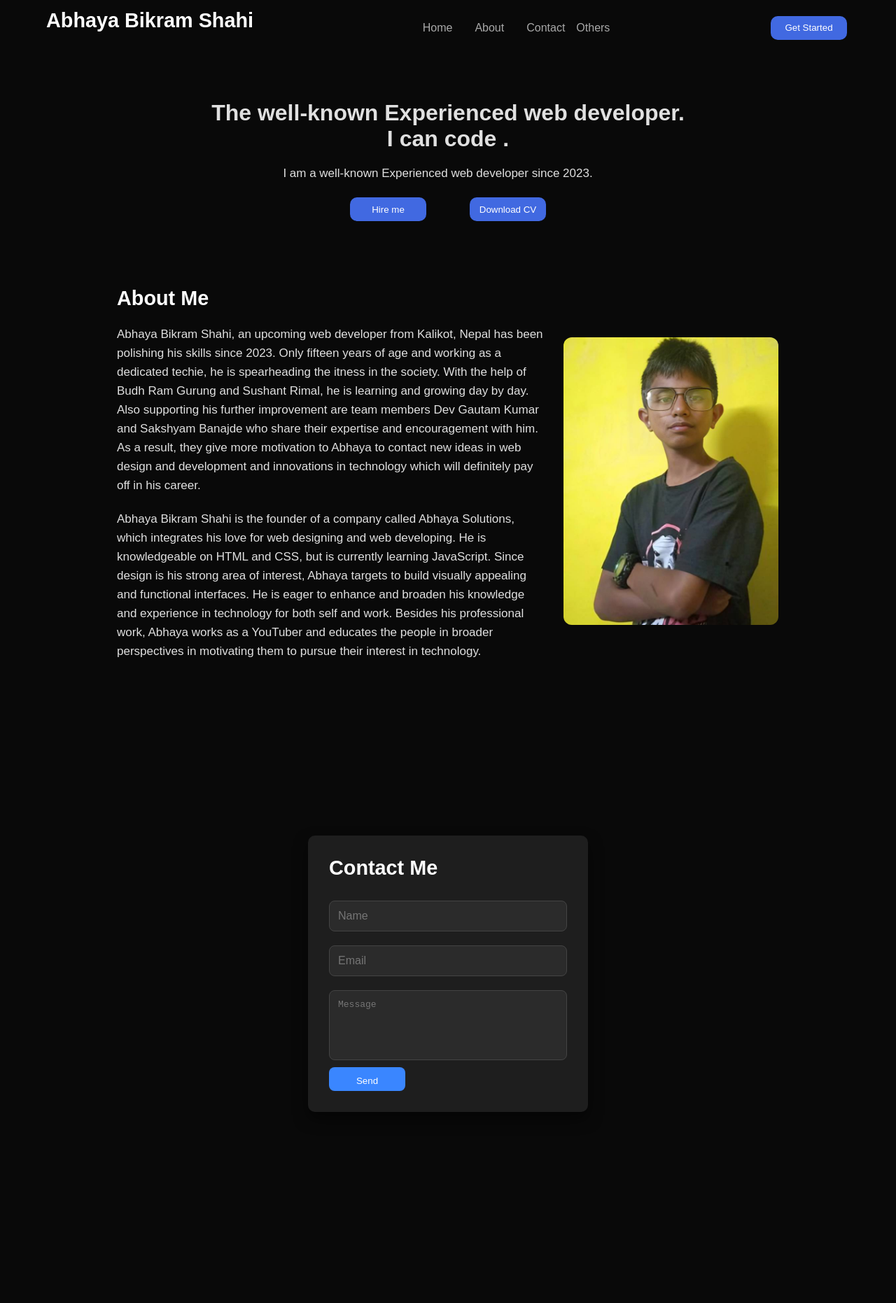
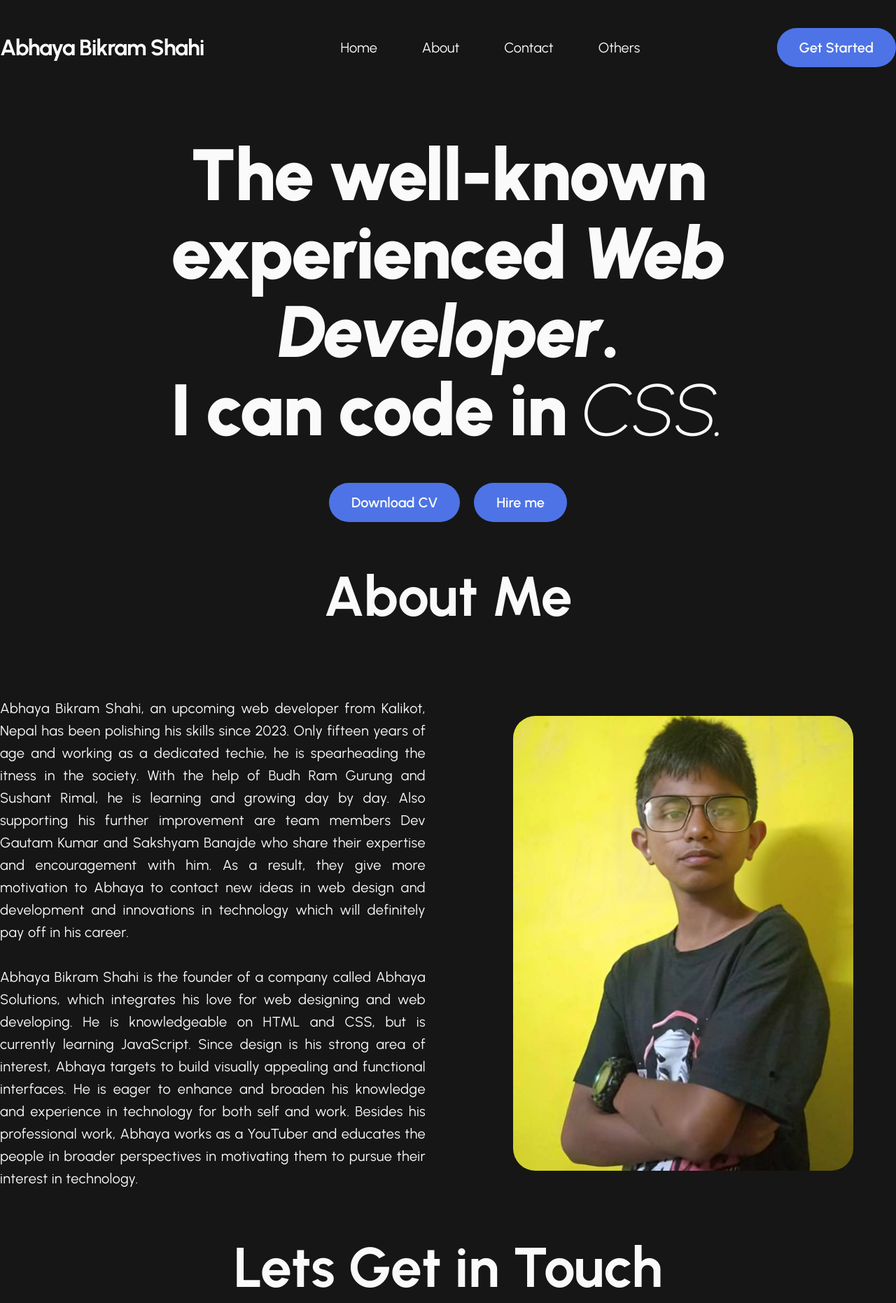
Before and after one commit to developer-abhaya/update, a plain HTML site: page index.html in a window 1280 px wide. Shown: the top 1862 px of the page at 70% size. Before the commit the page ends 1791 px from the top, so only its background shows below. Drawn offline with Linux system fonts and the light colour scheme.

Commit message:
add: Initial redesign

```diff
--- /dev/null
+++ b/animation.css
@@ -0,0 +1,72 @@
+/* Transitions */
+header nav ul a:not(.sub-menu-link),
+header .has-sub-menu span {
+  transition-property: transform, color;
+}
+
+header nav ul a:not(.sub-menu-link):hover,
+header .has-sub-menu span:hover {
+  transform: translate3d(0, -0.75rem, 0);
+  color: var(--primary);
+}
+
+.has-sub-menu .sub-menu {
+  transition-property: transform, opacity, visibility;
+}
+
+.has-sub-menu:hover .sub-menu {
+  transform: translate3d(0, 0, 0);
+  opacity: 1;
+  visibility: visible;
+}
+
+.sub-menu .sub-menu-link {
+  width: calc(300px - 4rem);
+  padding: 1rem;
+  border: 2px solid transparent;
+  border-radius: 0.75rem;
+  transition-property: background-color, border;
+}
+
+.sub-menu .sub-menu-link:hover {
+  background-color: var(--mid-dark-2);
+  border: 2px solid var(--light-dark);
+}
+
+button {
+  transition-property: background-color, transform;
+}
+
+button:hover {
+  background-color: var(--primary-dark);
+  transform: scale(1.05);
+}
+
+input,
+textarea {
+  transition-property: transform, border-color;
+}
+
+input:focus,
+textarea:focus {
+  border-color: var(--primary);
+  transform: scale(1.02);
+}
+
+header nav ul a,
+header .has-sub-menu span,
+.has-sub-menu .sub-menu,
+.sub-menu .sub-menu-link,
+button,
+input,
+textarea {
+  transition-duration: 0.3s;
+  transition-timing-function: ease-in-out;
+}
+
+/* Animations */
+@keyframes typewritter {
+  50% {
+    border-color: transparent;
+  }
+}
--- a/index.html
+++ b/index.html
@@ -1,84 +1,130 @@
 <!DOCTYPE html>
 <html lang="en">
   <head>
-  <meta charset="UTF-8">
-  <meta name="viewport" content="width=device-width, initial-scale=1.0">
+    <meta charset="UTF-8" />
+    <meta name="viewport" content="width=device-width, initial-scale=1.0" />
     <title>Abhaya Bikram Shahi</title>
-  <link rel="stylesheet" href="styles.css">
+
+    <!-- Google Fonts -->
+    <link rel="preconnect" href="https://fonts.googleapis.com" />
+    <link rel="preconnect" href="https://fonts.gstatic.com" crossorigin />
+    <link
+      href="https://fonts.googleapis.com/css2?family=Urbanist:ital,wght@0,100..900;1,100..900&display=swap"
+      rel="stylesheet"
+    />
+
+    <!-- CSS -->
+    <link rel="stylesheet" href="./style.css" />
+    <link rel="stylesheet" href="./animation.css" />
   </head>
+
   <body>
-  <div class="navbar">
-    <div class="nevigation-bar">
-     <div class="wrap-nav">
+    <!-- Header section -->
+    <header class="container">
       <div class="logo">
-        <h2>Abhaya Bikram Shahi</h2>
+        <a href="#"><h1>Abhaya Bikram Shahi</h1></a>
       </div>
-      <div class="lsit">
+
+      <nav>
         <ul>
           <li><a href="#">Home</a></li>
           <li><a href="#">About</a></li>
           <li><a href="#">Contact</a></li>
-          <div class="dropdown">
-            <a href="#" onclick="toggleDropdown()" class="drop">Others</a>
-            <div id="myDropdown" class="dropdown-content">
-              <a href="#">Code To Earn (C2E)</a>
-              <a href="#">Gorkha Dev</a>
-              <a href="#">Dhanu Academy</a>
+          <li class="has-sub-menu">
+            <span>Others</span>
+            <ul class="sub-menu">
+              <li><a href="#" class="sub-menu-link">Code To Earn (C2E)</a></li>
+              <li><a href="#" class="sub-menu-link">Gorkha Dev</a></li>
+              <li><a href="#" class="sub-menu-link">Dhanu Academy</a></li>
+            </ul>
+          </li>
+        </ul>
+      </nav>
+
+      <div class="get-started">
+        <button>Get Started</button>
       </div>
+    </header>
+
+    <!-- Hero Section -->
+    <section class="container hero">
+      <div class="hero-desc">
+        <div class="hero-desc-head">
+          <h2>
+            The well-known experienced <span>Web Developer</span>.
+            <br />
+            <p>I can code in <span id="dynamic-language">HTML</span></p>
+          </h2>
         </div>
 
-        </ul>
-      </div>
-      <div class="button">
-        <button>Get Started</button>
+        <div class="hero-desc-body">
+          <div class="hero-btns">
+            <button class="download-cv">Download CV</button>
+            <button class="hire-me">Hire me</button>
           </div>
         </div>
       </div>
+    </section>
+
+    <!-- About section -->
+    <section class="container about">
+      <h3>About Me</h3>
+
+      <div class="about-body">
+        <div class="about-left">
+          <p>
+            Abhaya Bikram Shahi, an upcoming web developer from Kalikot, Nepal
+            has been polishing his skills since 2023. Only fifteen years of age
+            and working as a dedicated techie, he is spearheading the itness in
+            the society. With the help of Budh Ram Gurung and Sushant Rimal, he
+            is learning and growing day by day. Also supporting his further
+            improvement are team members Dev Gautam Kumar and Sakshyam Banajde
+            who share their expertise and encouragement with him. As a result,
+            they give more motivation to Abhaya to contact new ideas in web
+            design and development and innovations in technology which will
+            definitely pay off in his career.
+          </p>
+          <p>
+            Abhaya Bikram Shahi is the founder of a company called Abhaya
+            Solutions, which integrates his love for web designing and web
+            developing. He is knowledgeable on HTML and CSS, but is currently
+            learning JavaScript. Since design is his strong area of interest,
+            Abhaya targets to build visually appealing and functional
+            interfaces. He is eager to enhance and broaden his knowledge and
+            experience in technology for both self and work. Besides his
+            professional work, Abhaya works as a YouTuber and educates the
+            people in broader perspectives in motivating them to pursue their
+            interest in technology.
+          </p>
         </div>
-
-  <!-- hero -->
-
-  <div class="contanier">
-    <div class="hero">
-      <div class="des-hero">
-        <h1>The well-known Experienced web developer. I can code .</h1>
-
-        <!-- <span id="dynamicLanguage">HTML</span> -->
-        <p>I am a well-known Experienced web developer since 2023.</p>
-        <div class="button">
-          <button class="hire">Hire me</button>
-          <button class="cv">Download CV</button>
+        <div class="about-right">
+          <figure class="hero-avatar">
+            <img src="./assests/abhayaa.jpg" alt="Abhaya Bikram Shahi" />
+          </figure>
         </div>
       </div>
-    </div>
-  </div>
-  <div class="wrap">
-    <div class="about">
-      <div class="2nd-part">
-        <div class="left-side"></div>
-          <h2>About Me</h2>
-          <p>Abhaya Bikram Shahi, an upcoming web developer from Kalikot, Nepal has been polishing his skills since 2023. Only fifteen years of age and working as a dedicated techie, he is spearheading the itness in the society. With the help of Budh Ram Gurung and Sushant Rimal, he is learning and growing day by day. Also supporting his further improvement are team members Dev Gautam Kumar and Sakshyam Banajde who share their expertise and encouragement with him. As a result, they give more motivation to Abhaya to contact new ideas in web design and development and innovations in technology which will definitely pay off in his career.</p>
+    </section>
 
-          <p>Abhaya Bikram Shahi is the founder of a company called Abhaya Solutions, which integrates his love for web designing and web developing. He is knowledgeable on HTML and CSS, but is currently learning JavaScript. Since design is his strong area of interest, Abhaya targets to build visually appealing and functional interfaces. He is eager to enhance and broaden his knowledge and experience in technology for both self and work. Besides his professional work, Abhaya works as a YouTuber and educates the people in broader perspectives in motivating them to pursue their interest in technology.</p>
-        </div>
-        <div class="right-side">
-          <img src="abhayaa.jpg" alt="about me">
-        </div>
-      </div>
-    </div>
-  </div>
+    <!-- Contact section -->
+    <section class="container contact">
+      <h3>Lets Get in Touch</h3>
 
-  <div class="form">
-    <div class="wrap-form">
+      <div class="form-wrapper">
         <h2>Contact Me</h2>
-      <form action="https://formsubmit.co/your@email.com" method="POST">
-        <input type="text" name="name" placeholder="Name" required>
-        <input type="email" name="email" placeholder="Email" required>
-        <textarea name="message" placeholder="Message"></textarea>
+
+        <form action="" method="POST">
+          <input type="text" name="name" placeholder="Your Name" required />
+          <input type="email" name="email" placeholder="Your Email" required />
+          <textarea
+            name="message"
+            placeholder="Write some message here."
+          ></textarea>
           <button type="submit" class="maal">Send</button>
         </form>
       </div>
-  </div>
+    </section>
+
+    <!-- JavaScript -->
+    <script src="./script.js"></script>
   </body>
-<script src="script.js"></script>
 </html>
--- a/script.js
+++ b/script.js
@@ -1,12 +1,20 @@
-const languages = ['HTML', 'CSS', 'JavaScript', 'Ruby', 'Python', 'PHP', 'Java'];
+const languages = [
+  "HTML.",
+  "CSS.",
+  "JavaScript.",
+  "Ruby.",
+  "Python.",
+  "PHP.",
+  "Java.",
+];
 let currentIndex = 0;
 let charIndex = 0;
 let isDeleting = false;
-    const typingSpeed = 100;  // Speed for typing effect
-    const pauseTime = 3000;   // Pause time after a word is fully typed
+const typingSpeed = 100; // Speed for typing effect
+const pauseTime = 2500; // Pause time after a word is fully typed
 
 function typeWriter() {
-      const languageElement = document.getElementById('dynamicLanguage');
+  const languageElement = document.getElementById("dynamic-language");
   const currentLanguage = languages[currentIndex];
 
   if (isDeleting) {
@@ -15,39 +23,17 @@ const languages = ['HTML', 'CSS', 'JavaScript', 'Ruby', 'Python', 'PHP', 'Java']
     languageElement.textContent = currentLanguage.slice(0, charIndex++);
   }
 
-      if (!isDeleting && charIndex === currentLanguage.length) {
+  if (!isDeleting && charIndex > currentLanguage.length) {
     isDeleting = true;
-        setTimeout(typeWriter, pauseTime);  // Pause before starting to delete
+    setTimeout(typeWriter, pauseTime); // Pause before starting to delete
   } else if (isDeleting && charIndex < 0) {
     isDeleting = false;
     currentIndex = (currentIndex + 1) % languages.length;
-        setTimeout(typeWriter, 500);  // Pause briefly before typing the next word
+    setTimeout(typeWriter, 500); // Pause briefly before typing the next word
   } else {
     setTimeout(typeWriter, isDeleting ? 50 : typingSpeed);
   }
 }
 
 // Initialize the typing effect on page load
-    document.addEventListener('DOMContentLoaded', typeWriter);
-
-
-
-
-
-
-    function toggleDropdown() {
-      document.getElementById("myDropdown").classList.toggle("show");
-    }
-
-    // Close the dropdown if the user clicks outside of it
-    window.onclick = function(event) {
-      if (!event.target.matches('.drop')) {
-        var dropdowns = document.getElementsByClassName("dropdown-content");
-        for (var i = 0; i < dropdowns.length; i++) {
-          var openDropdown = dropdowns[i];
-          if (openDropdown.classList.contains('show')) {
-            openDropdown.classList.remove('show');
-          }
-        }
-      }
-    }
+document.addEventListener("DOMContentLoaded", typeWriter);
--- /dev/null
+++ b/style.css
@@ -0,0 +1,248 @@
+/* CSS Reset */
+* {
+  box-sizing: border-box;
+  margin: 0;
+  padding: 0;
+  font-family: "Urbanist", sans-serif;
+}
+
+:root {
+  /* CSS variables for colors */
+  --primary: hsl(225, 75%, 60%);
+  --primary-dark: hsl(225, 75%, 50%);
+  --dark: #161616;
+  --mid-dark: #1e1e1e;
+  --light-dark: #444;
+  --mid-dark-2: #2b2b2b;
+  --dark-box-shadow: rgba(0, 0, 0, 0.5);
+  --light: #fafafa;
+}
+
+html,
+body {
+  width: 100%;
+  height: 100%;
+  background-color: var(--dark);
+  color: var(--light);
+  font-size: 16px;
+}
+
+/* Utilities classes */
+.container {
+  max-width: 1440px;
+  margin: 0 auto;
+}
+
+ul {
+  list-style: none;
+}
+
+a {
+  text-decoration: none;
+  color: var(--light);
+}
+
+/* Header section */
+header {
+  display: flex;
+  align-items: center;
+  justify-content: space-between;
+  padding: 2.5rem 0;
+}
+
+.logo {
+  font-weight: 900;
+  letter-spacing: -0.075rem;
+}
+
+header nav > ul {
+  display: flex;
+  align-items: center;
+  gap: 4rem;
+}
+
+header nav ul a,
+header .has-sub-menu span {
+  display: inline-block;
+  font-size: 1.25rem;
+  cursor: pointer;
+}
+
+.has-sub-menu {
+  position: relative;
+}
+
+.has-sub-menu .sub-menu {
+  position: absolute;
+  top: 3rem;
+  left: -2rem;
+  width: 300px;
+  display: flex;
+  flex-direction: column;
+  justify-content: center;
+  gap: 0.5rem;
+  background-color: var(--mid-dark);
+  padding: 2rem;
+  border-radius: 1rem;
+  font-size: 1.25rem;
+  transform: translate3d(-3rem, 0, 0);
+  opacity: 0;
+  visibility: hidden;
+}
+
+button {
+  all: unset;
+  background: var(--primary);
+  text-align: center;
+  font-size: 1.25rem;
+  font-weight: 600;
+  border-radius: 2rem;
+  padding: 1rem 2rem;
+  cursor: pointer;
+}
+
+/* Hero section */
+.hero {
+  display: flex;
+  flex-direction: column;
+}
+
+.hero-desc {
+  display: flex;
+  flex-direction: column;
+  align-items: center;
+  justify-content: center;
+  gap: 3rem;
+  /* Calculating the total viewport height - header height */
+  min-height: calc(100vh - 2rem - 1.25rem - 5rem);
+}
+
+.hero-desc h2 {
+  font-size: 6.5rem;
+  margin: 0 auto;
+  text-align: center;
+  font-weight: 900;
+  letter-spacing: -0.15rem;
+  line-height: 7rem;
+}
+
+.hero-desc h2 p {
+  width: 100%;
+  text-align: center;
+}
+
+.hero-desc h2 span {
+  font-style: italic;
+}
+
+.hero-desc-body .hero-btns button {
+  margin: 0 0.5rem;
+}
+
+/* About section */
+.about {
+  min-width: 100vh;
+  display: flex;
+  flex-direction: column;
+  align-items: center;
+  justify-content: center;
+}
+
+section > h3 {
+  font-size: 5rem;
+  text-align: center;
+  margin-bottom: 6rem;
+}
+
+.about-body {
+  display: flex;
+  align-items: center;
+  gap: 4rem;
+}
+
+.about-body .about-left,
+.about-body .about-right {
+  width: 50%;
+}
+
+.about-body .about-left {
+  text-align: justify;
+  display: flex;
+  flex-direction: column;
+  gap: 2rem;
+}
+
+.about-body .about-left p {
+  font-size: 1.25rem;
+  letter-spacing: 0.025rem;
+  line-height: 2rem;
+}
+
+.about-body .about-right figure {
+  border-radius: 2rem;
+  overflow: hidden;
+  width: 80%;
+  margin: 0 auto;
+}
+
+.about-body .about-right img {
+  display: block;
+  width: 100%;
+  height: 100%;
+  object-fit: cover;
+}
+
+#dynamic-language {
+  border-right: 2px solid;
+  white-space: nowrap;
+  font-weight: 200;
+  display: inline-block;
+  animation: typewritter 0.75s step-end infinite;
+}
+
+/* Contact section */
+.contact {
+  min-height: 100vh;
+  display: flex;
+  flex-direction: column;
+  align-items: center;
+  justify-content: center;
+}
+
+.form-wrapper {
+  width: 100%;
+  max-width: 400px;
+  background-color: var(--mid-dark);
+  padding: 2rem;
+  border-radius: 1rem;
+  box-shadow: 0 10px 20px var(--dark-box-shadow);
+}
+
+form {
+  display: flex;
+  flex-direction: column;
+  gap: 1rem;
+}
+
+input,
+textarea {
+  outline: none;
+  width: 100%;
+  padding: 1rem;
+  border-radius: 0.5rem;
+  border: 2px solid var(--light-dark);
+  background-color: var(--mid-dark-2);
+  color: var(--light);
+  font-size: 1rem;
+}
+
+textarea {
+  height: 150px;
+  resize: none;
+}
+
+.form-wrapper h2 {
+  margin-bottom: 1.25rem;
+  color: var(--light);
+  font-size: 1.75rem;
+}
--- a/styles.css
+++ /dev/null
@@ -1,227 +0,0 @@
-* {
-    margin: 0;
-    padding: 0;
-    box-sizing: border-box;
-}
-body {
-    font-family: 'Poppins', sans-serif;
-    background-color: #090909;
-    color: #E0E0E0;
-}
-.wrap-nav {
-    display: flex;
-    justify-content: space-between;
-    width: 100%;
-    padding: 13px 66px;
-    align-items: center;
-}
-.lsit ul {
-    display: flex;
-    list-style: none;
-}
-.lsit ul li {
-    padding: 4px 16px;
-}
-.lsit ul li a {
-    text-decoration: none;
-    color: darkgray;
-}
-.lsit a:hover {
-    border-bottom: 2px solid rgb(255, 255, 255);
-}
-.button {
-    padding: 4px;
-    display: flex;
-    justify-content: center;
-    gap: 62px;
-}
-
-.des-hero h1 {
-    width: 677px;
-}
-button {
-    width: 109px;
-    height: 34px;
-    border: 1px solid transparent;
-    border-radius: 10px;
-    background: royalblue;
-    color: white;
-    cursor: pointer;
-}
-
-#dynamicLanguage {
-    border-right: 2px solid;
-    white-space: nowrap;
-    overflow: hidden;
-    display: inline-block;
-    animation: blink-caret 0.75s step-end infinite;
-  }
-
-  @keyframes blink-caret {
-    50% {
-      border-color: transparent;
-    }
-  }
-  .hero {
-    display: flex;
-    justify-content: center;
-    text-align: center;
-    margin: 64px;
-}
-.hero p {
-    margin: 17px;
-}
-.right-side img {
-    height: 413px;
-    border: 1px solid transparent;
-    border-radius: 13px;
-}
-.about {
-    display: flex;
-    justify-content: space-between;
-    padding: 26px 23px;
-
-    width: 62rem;
-    border-radius: 7px;
-}
-.left-side h2 {
-    font-size: 49px;
-}
-p {
-    margin: 21px 0;
-    font-size: 17px;
-    line-height: 27px;
-    width: 614px;
-}
-.right-side {
-    display: flex;
-    align-items: center;
-}
-.wrap {
-    display: flex;
-    justify-content: center;
-}
-/* Dropdown container */
-.dropdown {
-    position: relative;
-    display: flex;
-  }
-
-  /* Hidden dropdown content */
-  .dropdown-content {
-    display: none;
-    position: absolute;
-    background-color: #f9f9f9;
-    min-width: 160px;
-    box-shadow: 0px 8px 16px rgba(0, 0, 0, 0.2);
-    z-index: 1;
-  }
-
-  /* Links inside the dropdown */
-  .dropdown-content a {
-    color: black;
-    padding: 12px 16px;
-    text-decoration: none;
-    display: block;
-  }
-
-  /* Change color of links on hover */
-  .dropdown-content a:hover {
-    background-color: #f1f1f1;
-  }
-
-  /* Show the dropdown content when clicked */
-  .show {
-    display: block;
-  }
-  a.drop {
-    display: flex;
-    align-items: center;
-    color: darkgray;
-    text-decoration: none;
-}
-
-/* Centered and dynamic form container */
-.form {
-    display: flex;
-    justify-content: center;
-    align-items: center;
-    height: 100vh; /* Full screen height for center alignment */
-     /* Darker background for contrast */
-    padding: 20px;
-}
-
-.wrap-form {
-    width: 100%;
-    max-width: 400px;
-    background-color: #1e1e1e; /* Darker container background */
-    padding: 30px;
-    border-radius: 10px;
-    box-shadow: 0 10px 20px rgba(0, 0, 0, 0.5);
-    animation: fadeIn 1s ease-out; /* Subtle fade-in animation */
-}
-
-form {
-    display: flex;
-    flex-direction: column;
-}
-
-/* Dynamic and responsive input fields */
-input, textarea {
-    width: 100%;
-    padding: 12px;
-    margin: 10px 0;
-    border-radius: 8px;
-    border: 1px solid #444;
-    background-color: #2b2b2b;
-    color: #ffffff;
-    font-size: 1em;
-    outline: none;
-    transition: transform 0.3s ease, border-color 0.3s ease;
-}
-
-/* Slight zoom and color change on focus */
-input:focus, textarea:focus {
-    border-color: #3a86ff;
-    transform: scale(1.02); /* Dynamic effect on focus */
-}
-
-textarea {
-    height: 100px;
-    resize: none;
-}
-
-/* Dynamic button with hover effect */
-button.maal {
-    background-color: #3a86ff;
-    color: #ffffff;
-    padding: 12px 20px;
-    border: none;
-    border-radius: 8px;
-    cursor: pointer;
-    transition: background-color 0.3s ease, transform 0.3s ease;
-}
-
-button:hover {
-    background-color: #296fcf;
-    transform: scale(1.05); /* Button grows slightly on hover */
-}
-
-/* Heading styling */
-h2 {
-    margin-bottom: 20px;
-    color: #ffffff;
-    font-size: 1.8em;
-}
-
-/* Keyframe for fade-in animation */
-@keyframes fadeIn {
-    from {
-        opacity: 0;
-        transform: translateY(20px);
-    }
-    to {
-        opacity: 1;
-        transform: translateY(0);
-    }
-}
```
Also changed, not shown: assests/abhayaa.jpg (renamed from abhayaa.jpg). Lines whose indentation alone changed are shown as unchanged.
